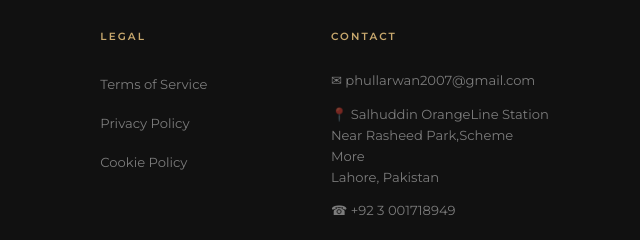
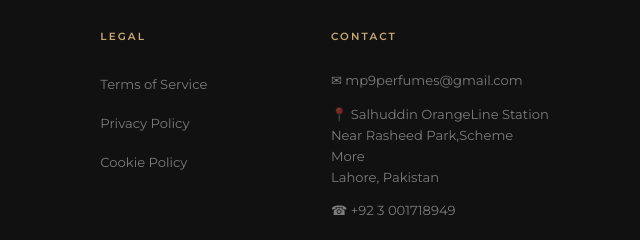
Before and after one commit to MalikAkmalNaswaz/MujtabaPhullarwanMP9, a plain HTML site: page index.html in a window 1280 px wide. Shown: the part 3504-3744 px from the top of the page, 640-1280 px from the left. Drawn offline with nearby package versions, Linux system fonts and the light colour scheme.

Commit message:
mail ko sat

```diff
--- a/index.html
+++ b/index.html
@@ -193,7 +193,7 @@
     </div>
     <div class="footer-col">
       <h4 class="footer-heading">Contact</h4>
-      <p class="footer-contact-item">✉ phullarwan2007@gmail.com</p>
+      <p class="footer-contact-item">✉ mp9perfumes@gmail.com</p>
       <p class="footer-contact-item">📍 Salhuddin OrangeLine Station Near Rasheed Park,Scheme More<br> Lahore, Pakistan</p>
       <p class="footer-contact-item">☎ +92 3 001718949</p>
     </div>
```
